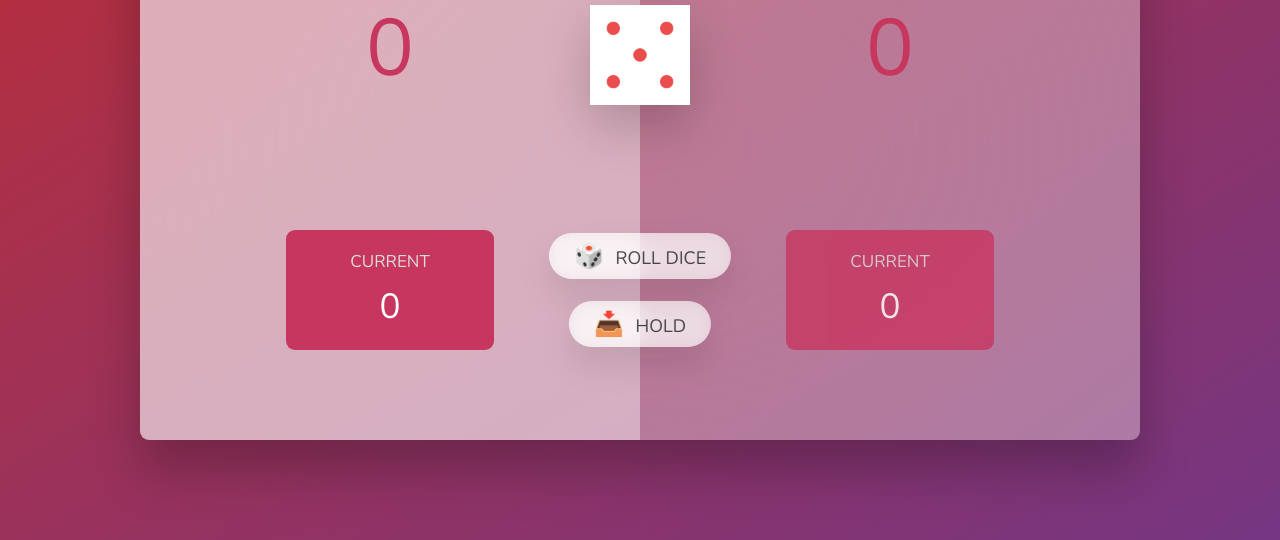
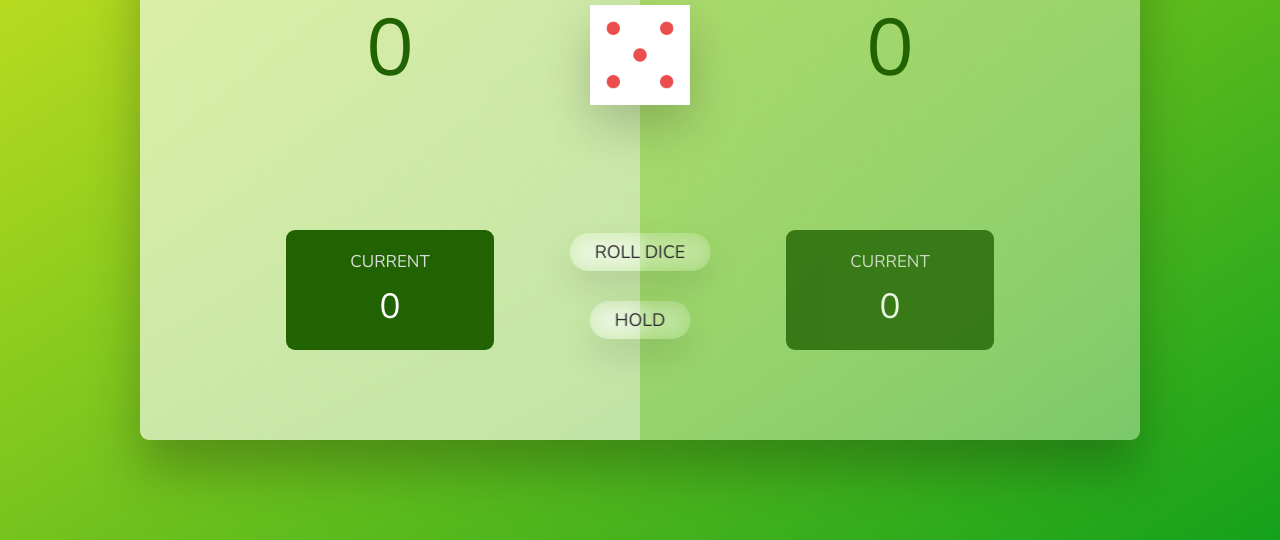
Before and after one commit to appu-46/Javascript, a plain HTML site: page Pig-Game/index.html in a window 1280 px wide. Shown: the part 260-800 px from the top of the page. Drawn offline with nearby package versions, Linux system fonts and the light colour scheme.

Commit message:
revamped theme

```diff
--- a/Pig-Game/index.html
+++ b/Pig-Game/index.html
@@ -27,9 +27,9 @@
       </section>
 
       <img src="dice-5.png" alt="Playing dice" class="dice" />
-      <button class="btn btn--new">🔄 New game</button>
-      <button class="btn btn--roll">🎲 Roll dice</button>
-      <button class="btn btn--hold">📥 Hold</button>
+      <button class="btn btn--new">New game</button>
+      <button class="btn btn--roll">Roll dice</button>
+      <button class="btn btn--hold">Hold</button>
     </main>
     <script src="script.js"></script>
   </body>
--- a/Pig-Game/style.css
+++ b/Pig-Game/style.css
@@ -16,7 +16,7 @@ body {
   font-weight: 400;
   height: 100vh;
   color: #333;
-  background-image: linear-gradient(to top left, #753682 0%, #bf2e34 100%);
+  background-image: linear-gradient(to top left, #14a11b 0%, #d8e620 100%);
   display: flex;
   align-items: center;
   justify-content: center;
@@ -59,7 +59,7 @@ main {
 .score {
   font-size: 8rem;
   font-weight: 300;
-  color: #c7365f;
+  color: #216303;
   margin-bottom: auto;
 }
 
@@ -78,7 +78,7 @@ main {
 }
 
 .current {
-  background-color: #c7365f;
+  background-color: #216303;
   opacity: 0.8;
   border-radius: 9px;
   color: #fff;
@@ -104,7 +104,7 @@ main {
   position: absolute;
   left: 50%;
   transform: translateX(-50%);
-  color: #444;
+  color: #2c2c2c;
   background: none;
   border: none;
   font-family: inherit;
@@ -115,7 +115,7 @@ main {
   transition: all 0.2s;
 
   background-color: white;
-  background-color: rgba(255, 255, 255, 0.6);
+  background-color: rgba(255, 255, 255, 0.0001);
   backdrop-filter: blur(10px);
 
   padding: 0.7rem 2.5rem;
@@ -123,11 +123,11 @@ main {
   box-shadow: 0 1.75rem 3.5rem rgba(0, 0, 0, 0.1);
 }
 
-.btn::first-letter {
+/* .btn::first-letter {
   font-size: 2.4rem;
   display: inline-block;
   margin-right: 0.7rem;
-}
+} */
 
 .btn--new {
   top: 4rem;
@@ -142,8 +142,8 @@ main {
 .btn:active {
   transform: translate(-50%, 3px);
   box-shadow: 0 1rem 2rem rgba(0, 0, 0, 0.15);
-  background-color: #a61e4d;
-  color: #fcc2d7;
+  background-color: #216303;
+  color: #ccfdc7;
   font-weight: bold;
 }
 
```
